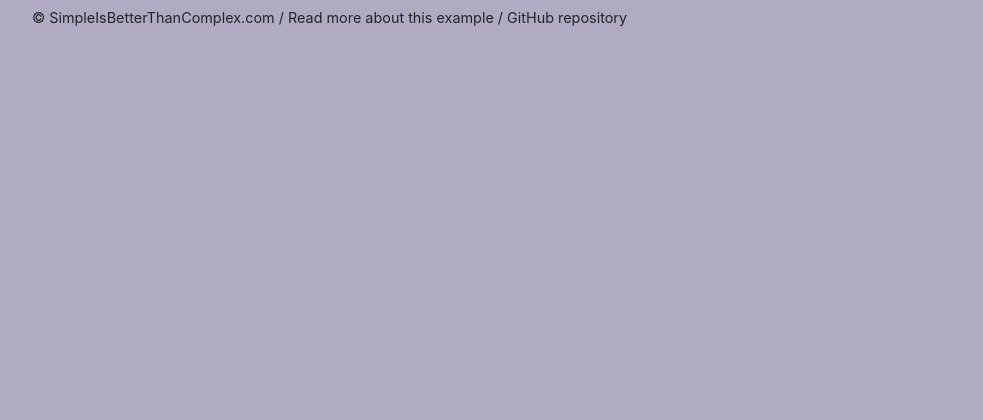
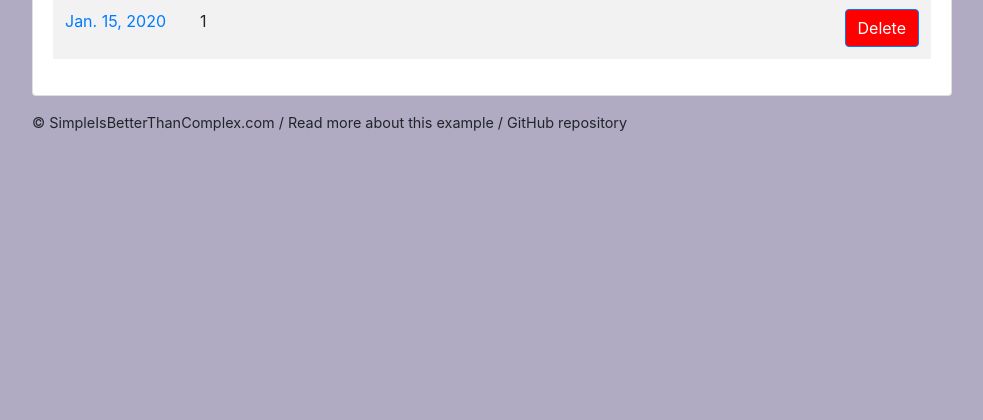
Before and after one commit to JstD/MutipleChoiceExam, a Django app: page /teachers/subject/1/ in a window 1280 px wide. Shown: the part 321-741 px from the top of the page, without its empty margins (148-1131 px from the left). Run offline with Django 3.2, Linux system fonts and the light colour scheme; a user stored in the database is signed in; tables that the repository leaves empty hold one stand-in row (values such as "Sample post"); some libraries are stand-ins or nearby versions; some web fonts are replaced.

Commit message:
delete_examtime

```diff
--- a/classroom/templates/classroom/teachers/subject_detail.html
+++ b/classroom/templates/classroom/teachers/subject_detail.html
@@ -36,12 +36,27 @@
     </div>
 
     <div>
-        {% for examtime in examtimes %}
-        <div class="row">
-            <div class="col-2">ExamTime:</div>
-            <div class="col-10"><a href="">Date: {{examtime.date}} - Semester: {{examtime.semester}}</a></div>
-        </div>
-        {% endfor %}
+        <table class="table table-striped">
+            <thead>
+              <tr>
+                <th scope="col">Date</th>
+                <th scope="col">Semester</th>
+                <th scope="col">Action</th>
+              </tr>
+            </thead>
+            <tbody>
+                <form action="{% url 'teachers:delete_examtime' subject.pk %}" method="post">
+                    {% csrf_token %}
+                    {% for examtime in examtimes %}
+                    <tr>
+                        <td class="col-2"><a href="">{{examtime.date}}</a></td>
+                        <td class="col-10">{{ examtime.semester }}</td>
+                        <td><button name="btnDelete" value="{{ examtime.pk }}" class="btn btn-primary" type="submit" style="background-color: red;">Delete</button></td>
+                    </tr>
+                    {% endfor %}
+                </form>
+            </tbody>
+          </table>
     </div>
 
 </div>
--- a/classroom/urls.py
+++ b/classroom/urls.py
@@ -15,7 +15,8 @@ urlpatterns = [
     path('teachers/', include(([
         path('', teachers.SubjectListView.as_view(), name='subject_list'),
         path('subject/<pk>/', teachers.SubjectDetailView.as_view(), name='subject_detail'),
-         path('subject/<pk>/addexamtime', teachers.add_examtime, name='add_examtime'),
+        path('subject/<pk>/addexamtime', teachers.add_examtime, name='add_examtime'),
+        path('subject/<pk>/deleteexamtime', teachers.delete_examtime, name='delete_examtime'),
         # path('quiz/add/', teachers.QuizCreateView.as_view(), name='quiz_add'),
         # path('quiz/<int:pk>/', teachers.QuizUpdateView.as_view(), name='quiz_change'),
         # path('quiz/<int:pk>/delete/', teachers.QuizDeleteView.as_view(), name='quiz_delete'),
--- a/classroom/views/teachers.py
+++ b/classroom/views/teachers.py
@@ -92,6 +92,24 @@ def add_examtime(request, pk):
             return redirect('teachers:subject_detail', subject.pk)
     else:
         form = ExamtimeAddForm()
+
+    return redirect('teachers:subject_detail', subject.pk)
+    # return render(request, 'classroom/teachers/question_add_form.html', {'quiz': quiz, 'form': form})
+
+
+@login_required
+@teacher_required
+def delete_examtime(request, pk):
+    # By filtering the quiz by the url keyword argument `pk` and
+    # by the owner, which is the logged in user, we are protecting
+    # this view at the object-level. Meaning only the owner of
+    # quiz will be able to add questions to it.
+    subject = get_object_or_404(Subject, pk=pk)
+
+    if request.method == 'POST':
+        examtime_pk = request.POST["btnDelete"]
+        subject.examtime_set.get(pk=examtime_pk).delete()
+        return redirect('teachers:subject_detail', subject.pk)
 
     return redirect('teachers:subject_detail', subject.pk)
     # return render(request, 'classroom/teachers/question_add_form.html', {'quiz': quiz, 'form': form})
```
